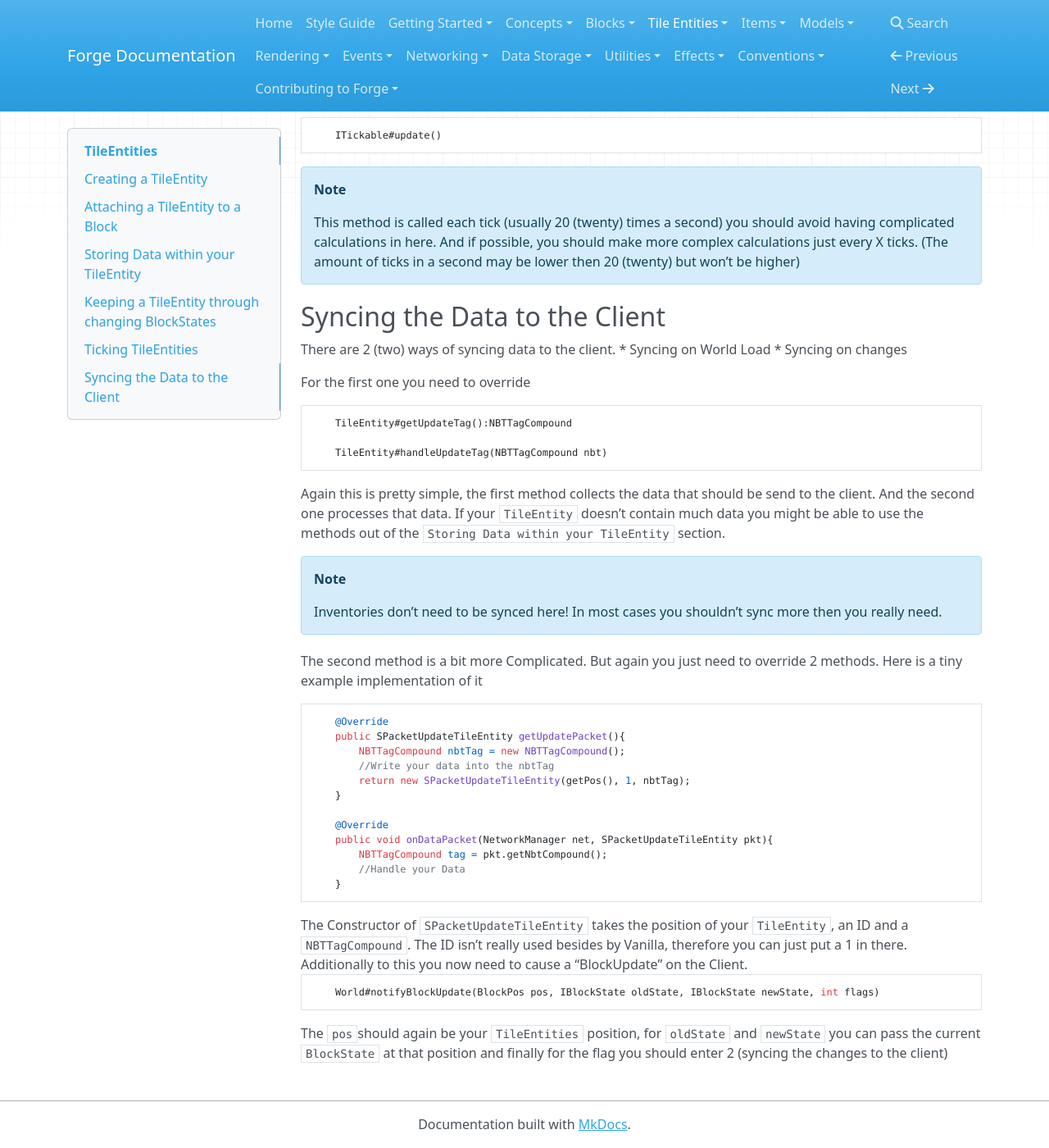
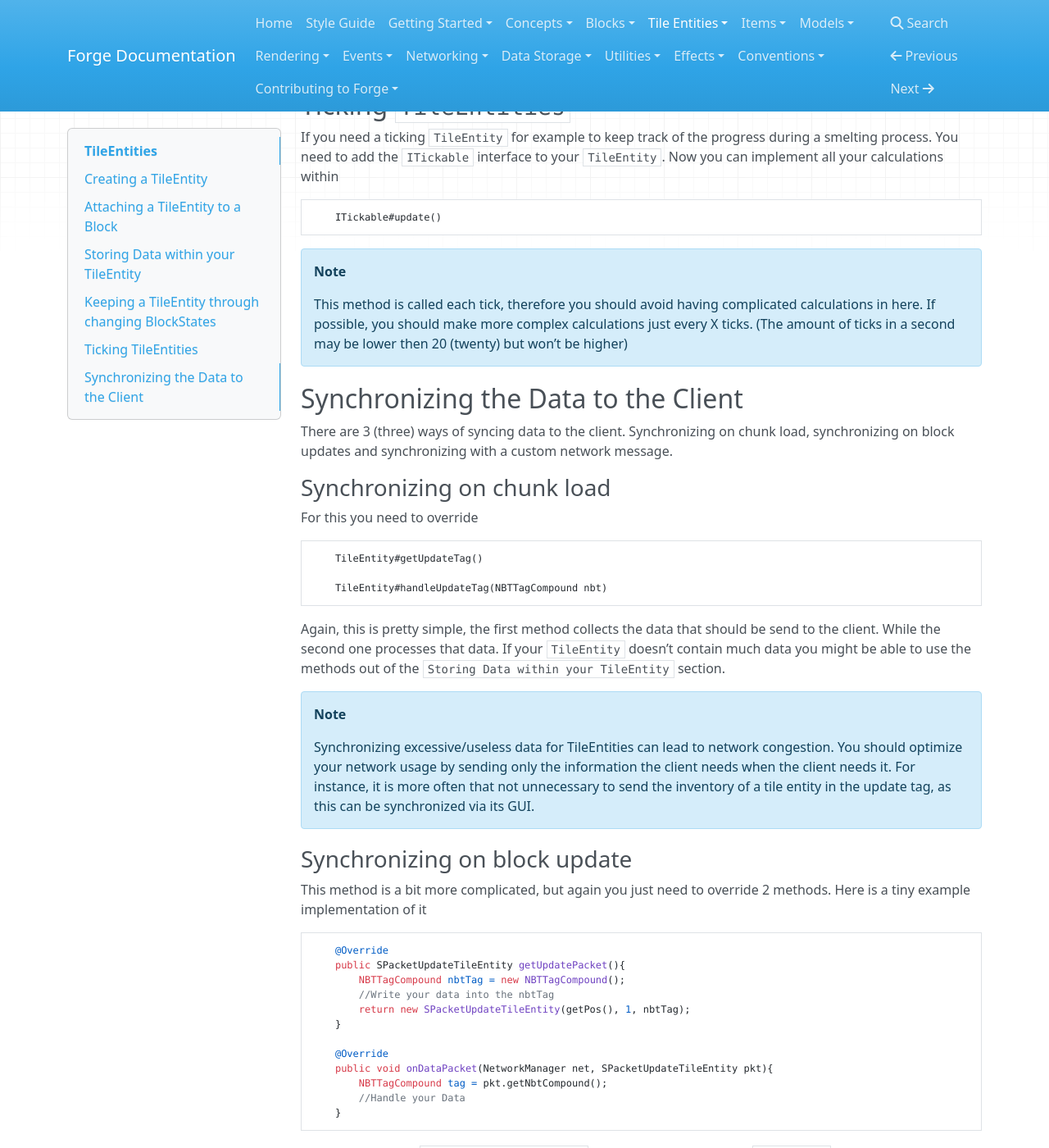
Before and after one commit to MinecraftForge/Documentation, an MkDocs documentation site: the page built from docs/tileentities/tileentity.md, in a window 1280 px wide and 1400 px high, scrolled down 1904 px. Shown: the whole window at 82% size. Built offline with MkDocs 1.6.1, drawn with Linux system fonts in a browser that asks for light colours; nearby versions of some CDN libraries; old or Windows-style settings are respelled for this version of MkDocs; some of the changed text lies outside the part shown.

Commit message:
Implemented majority of changes requested by @JamiesWhiteShirt

````diff
--- a/docs/tileentities/tileentity.md
+++ b/docs/tileentities/tileentity.md
@@ -1,31 +1,33 @@
 # TileEntities
 
-This is often used by vanilla Minecraft to handle inventories on chests, smelting logic on furances, or area effects for beacons.
-More advanced versions exist in mods such as quaries, sorting machines, pipes, and displays
+Tile Entities are like simplified Entities, that are bound to a Block.
+They are used to store dynamic data, execute tick based tasks and for dynamic rendering.
+Some examples would be, vanilla Minecraft to handle inventories on chests, smelting logic on furnaces, or area effects for beacons.
+More advanced examples exist in mods, such as quaries, sorting machines, pipes, and displays.
+
 !!! note
-	`TileEntities` aren't a solution for everything, their loading distance is limited, and they can cause lag when used in large amounts.
-	When possible, try to avoid them.
+    `TileEntities` aren't a solution for everything and they can cause lag when used in large amounts.
+    When possible, try to avoid them.
 
 ## Creating a `TileEntity`
 In order to create a `TileEntity` you need to extend the `TileEntity` class.
 It is important that your `TileEntity` has a default constructor, so that Minecraft can properly load it.
 After you've created your class, you need to register the `TileEntity`. For this you need to call
 ```JAVA
-	GamerRegistry#registerTileEntity(Class<? extends TileEntity> tileEntityClass, ResourceLocation key)
+    GamerRegistry#registerTileEntity(Class<? extends TileEntity> tileEntityClass, ResourceLocation key)
 ```
 Where the first parameter is simply your TileEntity class and the second the registry name of your TileEntity.
 
 !!! note
-	The method to register a `TileEntity` is using a `String` instead of a `ResourceLocation` before Forge version `14.23.3.2694`
-	You should still use the `ResourceLocation` format `modid:tileentity` though.
-	Not using this format will result in your entitiy being called `minecraft:tileentity`
+    The method to register a `TileEntity` is using a `String` instead of a `ResourceLocation` before Forge version `14.23.3.2694`
+    This method creates a ResourceLocation from the String. Be sure to use the ResourceLocation format modid:tile_entity to avoid it being called minecraft:tile_entity.
 
 ## Attaching a `TileEntity` to a `Block`
 To attach your new `TileEntity` to a `Block` you need to override 2 (two) methods within the Block class.
 ```JAVA
-	Block#hasTileEntity(IBlockstate state)
+    Block#hasTileEntity(IBlockstate state)
 
-	Block#createTileEntity(World world, IBlockState state)
+    Block#createTileEntity(World world, IBlockState state)
 ```
 Using the parameters you can choose if the block should have a `TileEntity` or not.
 But usually you will return `true` in the first method and a new instance of your `TileEntity` in the second method.
@@ -33,73 +35,74 @@ But usually you will return `true` in the first method and a new instance of you
 At this point the `TileEntity`can be used for Rendering.
 
 ## Storing Data within your `TileEntity`
-In order to save data, create the following two methods
+In order to save data, override the following two methods
 ```JAVA
-	TileEntity#writeToNBT(NBTTagCompound nbt):NBTTagCompound
+    TileEntity#writeToNBT(NBTTagCompound nbt)
 
-	TileEntity#readFromNBT(NBTTagCompound nbt)
+    TileEntity#readFromNBT(NBTTagCompound nbt)
 ```
-This methods are called whenever the `TileEntity` gets (un-)loaded, you don't use them to access your data.
-All your data should be fields within you class, and be (de-)serialized through this methods.
+These methods are called whenever the `TileEntity` gets (un-)loaded.
+Use them to read and write to the fields in your tile entity class.
 
-Whenever your data changes you need to call ```TileEntity#markDirty()```, otherwise your `TileEntity` might be skipped while saving.
+!!! warning
+    Whenever your data changes you need to call ```TileEntity#markDirty()```, otherwise your `TileEntity` might be skipped while saving.
 
 !!! note
-	It is important that you call the super methods!
-	Due to this following tag names are already occupied `id`,`x`,`y`,`z`,`ForgeData`,`ForgeCaps`.
+    It is important that you call the super methods!
+    The tag names `id`, `x`, `y`, `z`, `ForgeData` and `ForgeCaps`tug are reserved by the super methods.
 
 ## Keeping a `TileEntity` through changing `BlockStates`
 There might be situations in which you need to change your `BlockState`, an example for this is the vanilla furnace,
 which changes its state from `lit=false` to `lit=true` when fuel and something smetlable is inside.
 Achieving this is rather simple, by overriding following method
 ```JAVA
-	TileEntity#shouldRefresh(World world, BlockPos pos, IBlockState oldState, IBlockState newSate)#boolean
+    TileEntity#shouldRefresh(World world, BlockPos pos, IBlockState oldState, IBlockState newSate)#boolean
 ```
 !!! note
-	You should actually check the `BlockStates` and not just return `false` in order to prevent unwanted behavior and bugs.
+    You should actually check the `BlockStates` and not just return `false` in order to prevent unwanted behavior and bugs.
 
 ## Ticking `TileEntities`
 If you need a ticking `TileEntity` for example to keep track of the progress during a smelting process.
 You need to add the `ITickable` interface to your `TileEntity`.
 Now you can implement all your calculations within
 ```JAVA
-	ITickable#update()
+    ITickable#update()
 ```
 !!! note
-	This method is called each tick (usually 20 (twenty) times a second) you should avoid having complicated calculations in here.
-	And if possible, you should make more complex calculations just every X ticks.
-	(The amount of ticks in a second may be lower then 20 (twenty) but won't be higher)
+    This method is called each tick, therefore you should avoid having complicated calculations in here.
+    If possible, you should make more complex calculations just every X ticks.
+    (The amount of ticks in a second may be lower then 20 (twenty) but won't be higher)
 
-## Syncing the Data to the Client
-There are 2 (two) ways of syncing data to the client.
-* Syncing on World Load
-* Syncing on changes
+## Synchronizing the Data to the Client
+There are 3 (three) ways of syncing data to the client.
+Synchronizing on chunk load, synchronizing on block updates and synchronizing with a custom network message.
 
-For the first one you need to override
+### Synchronizing on chunk load
+For this you need to override
 ```JAVA
-	TileEntity#getUpdateTag():NBTTagCompound
+    TileEntity#getUpdateTag()
 
-	TileEntity#handleUpdateTag(NBTTagCompound nbt)
+    TileEntity#handleUpdateTag(NBTTagCompound nbt)
 ```
-Again this is pretty simple, the first method collects the data that should be send to the client.
-And the second one processes that data. If your `TileEntity` doesn't contain much data you might be able to use the methods out of the `Storing Data within your TileEntity` section.
+Again, this is pretty simple, the first method collects the data that should be send to the client.
+While the second one processes that data. If your `TileEntity` doesn't contain much data you might be able to use the methods out of the `Storing Data within your TileEntity` section.
 !!! note
-	Inventories don't need to be synced here!
-	In most cases you shouldn't sync more then you really need.
+    Synchronizing excessive/useless data for TileEntities can lead to network congestion. You should optimize your network usage by sending only the information the client needs when the client needs it. For instance, it is more often that not unnecessary to send the inventory of a tile entity in the update tag, as this can be synchronized via its GUI.
 
-The second method is a bit more Complicated. But again you just need to override 2 methods.
+### Synchronizing on block update
+This method is a bit more complicated, but again you just need to override 2 methods.
 Here is a tiny example implementation of it
 ```JAVA
-	@Override
+    @Override
     public SPacketUpdateTileEntity getUpdatePacket(){
         NBTTagCompound nbtTag = new NBTTagCompound();
         //Write your data into the nbtTag
         return new SPacketUpdateTileEntity(getPos(), 1, nbtTag);
     }
 
-	@Override
-	public void onDataPacket(NetworkManager net, SPacketUpdateTileEntity pkt){
-		NBTTagCompound tag = pkt.getNbtCompound();
+    @Override
+    public void onDataPacket(NetworkManager net, SPacketUpdateTileEntity pkt){
+        NBTTagCompound tag = pkt.getNbtCompound();
         //Handle your Data
     }
 ```
@@ -107,6 +110,17 @@ The Constructor of `SPacketUpdateTileEntity` takes the position of your `TileEnt
 The ID isn't really used besides by Vanilla, therefore you can just put a 1 in there.
 Additionally to this you now need to cause a "BlockUpdate" on the Client.
 ```JAVA
-	World#notifyBlockUpdate(BlockPos pos, IBlockState oldState, IBlockState newState, int flags)
+    World#notifyBlockUpdate(BlockPos pos, IBlockState oldState, IBlockState newState, int flags)
 ```
-The `pos`should again be your `TileEntities` position, for `oldState` and `newState` you can pass the current `BlockState` at that position and finally for the flag you should enter 2 (syncing the changes to the client)
+The `pos` should be your TileEntitiy's position. For `oldState` and `newState` you can pass the current BlockState at that position. The `flags` should be 2, which will sync the changes to the clien
+
+### Synchronizing using a custom network message
+This way of synchronizing is probably the most complicated one.
+You should first check out the `Networking` section and specially [`SimpleImpl`][SimpleImpl] before attempting this.
+Once you've created your custom network message, you can send it to all users that have the `TileEntity` loaded with:
+```JAVA
+    SimpleNetworkWrapper#sendToAllTracking(IMessage, NetworkRegistry.TargetPoint)
+```
+!!! note
+    It is important that you do safety checks, the TileEntity might already be destroyed/replaced when the message arrives at the player!
+    You should also check if the chunk is loaded (`World#isBlockLoaded`()`)
````
